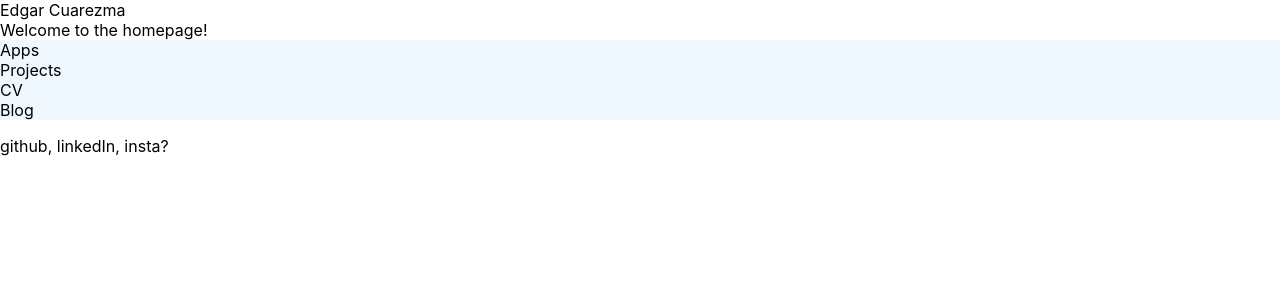
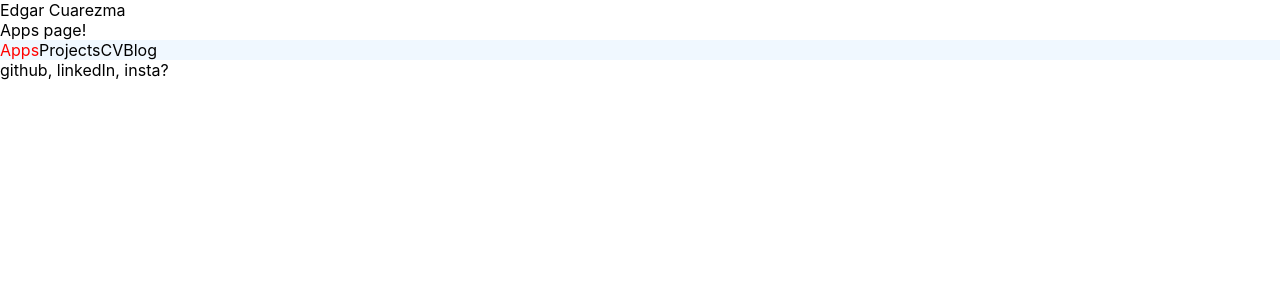
Before and after one commit to ecuarezma/portfolio, a React (Create React App) app: page /Apps in a window 1280 px wide. Shown: the top 300 px of the page. Built offline with nearby package versions, Linux system fonts and the light colour scheme.

Commit message:
Link pages to App, add filler code to Pages components

```diff
--- a/src/App.css
+++ b/src/App.css
@@ -2,8 +2,11 @@
   font-size: 16px;
   margin: 0;
   padding: 0;
+  height: 100vh;
+  width: 100vw;
 }
 
 .App {
-  text-align: center;
+  display: flex;
+  flex-flow: column nowrap;
 }
--- a/src/App.js
+++ b/src/App.js
@@ -2,6 +2,9 @@ import React, { Component } from "react";
 import { Switch, Route } from "react-router-dom";
 import Header from "./Components/Header";
 import Home from "./Pages/Home";
+import Apps from "./Pages/Apps";
+import Projects from "./Pages/Projects";
+import CV from "./Pages/CV";
 import Navbar from "./Components/Navbar";
 import Footer from "./Components/Footer";
 import "./App.css";
@@ -19,9 +22,10 @@ class App extends Component {
       <div>
         <Header />
         <Switch>
-          <Route path="/" render={() => <Home />} />
-          <Route />
-          <Route />
+          <Route path="/" exact render={() => <Home />} />
+          <Route path="/Apps" exact render={() => <Apps />} />
+          <Route path="/Projects" exact render={() => <Projects />} />
+          <Route path="/CV" exact render={() => <CV />} />
         </Switch>
         <Navbar darkMode={this.state.isDarkMode} />
         <Footer />
--- a/src/Components/Footer/footer.module.css
+++ b/src/Components/Footer/footer.module.css
@@ -0,0 +1,4 @@
+.Footer p {
+  margin: 0;
+  padding: 0;
+}
--- a/src/Components/Footer/index.js
+++ b/src/Components/Footer/index.js
@@ -3,7 +3,7 @@ import classes from "./footer.module.css";
 
 const Footer = props => {
   return (
-    <div>
+    <div className={classes.Footer}>
       <p>github, linkedIn, insta?</p>
     </div>
   );
--- a/src/Components/Navbar/Link/index.js
+++ b/src/Components/Navbar/Link/index.js
@@ -1,7 +1,25 @@
 import React from "react";
+import { NavLink } from "react-router-dom";
+
+const style = {
+  color: "black",
+  textDecoration: "none",
+  active: {
+    color: "red"
+  }
+};
 
 const Link = props => {
-  return <div>{props.children}</div>;
+  return (
+    <NavLink
+      exact
+      to={`/${props.children}`}
+      style={style}
+      activeStyle={style.active}
+    >
+      {props.children}
+    </NavLink>
+  );
 };
 
 export default Link;
--- a/src/Components/Navbar/navbar.module.css
+++ b/src/Components/Navbar/navbar.module.css
@@ -1,4 +1,6 @@
 .Navbar {
+  margin: 0;
+  padding: 0;
   background-color: aliceblue;
 }
 
--- a/src/Pages/Apps/index.js
+++ b/src/Pages/Apps/index.js
@@ -0,0 +1,7 @@
+import React from "react";
+
+const Apps = props => {
+  return <div>Apps page!</div>;
+};
+
+export default Apps;
--- a/src/Pages/CV/index.js
+++ b/src/Pages/CV/index.js
@@ -0,0 +1,7 @@
+import React from "react";
+
+const CV = props => {
+  return <div>CV page!</div>;
+};
+
+export default CV;
--- a/src/Pages/Projects/index.js
+++ b/src/Pages/Projects/index.js
@@ -0,0 +1,7 @@
+import React from "react";
+
+const Projects = props => {
+  return <div>Projects page!</div>;
+};
+
+export default Projects;
```
